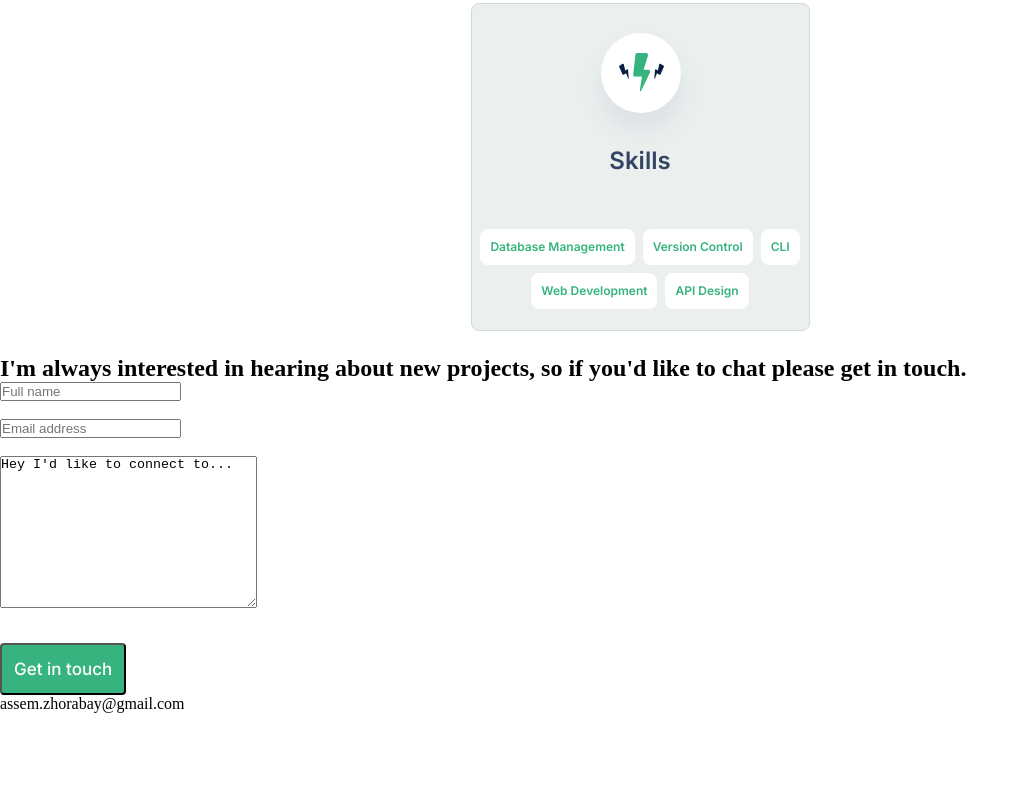
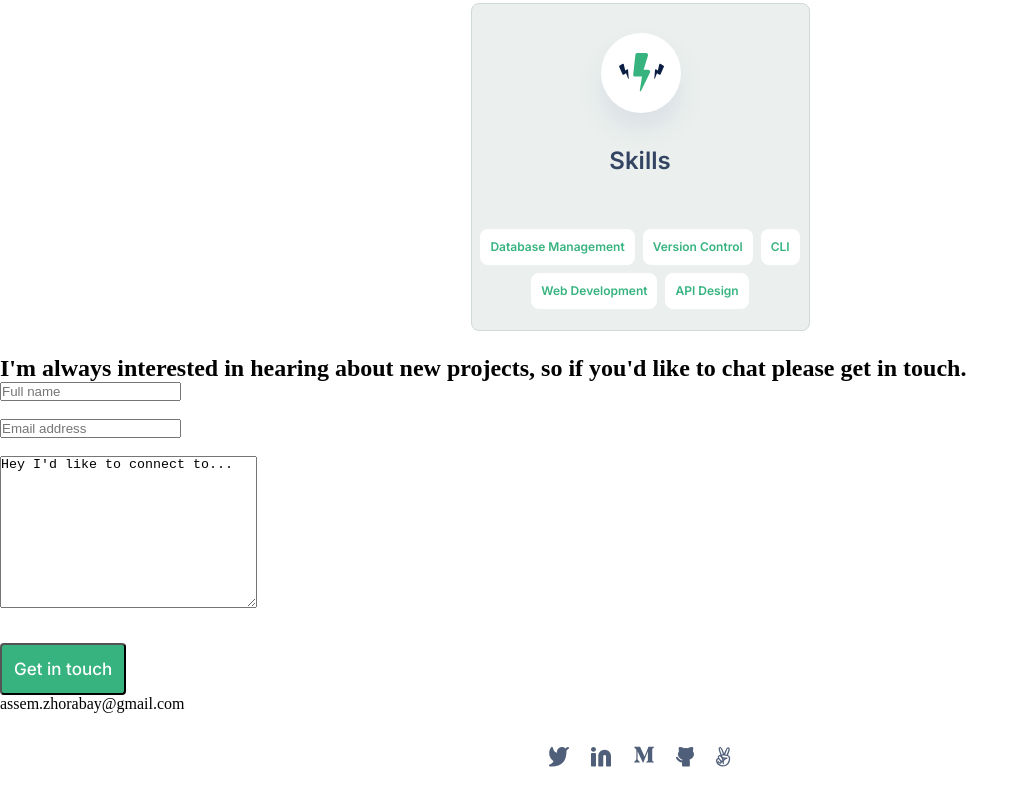
Before and after one commit to zhorabay/My-portfolio, a website: page index.html in a window 1280 px wide. Shown: the part 4693-5498 px from the top of the page, without its empty margins (0-1029 px from the left). Before the commit the page ends 5406 px from the top, so only its background shows below. Drawn offline with Linux system fonts and the light colour scheme.

Commit message:
Add footer to index.html

```diff
--- a/index.html
+++ b/index.html
@@ -182,5 +182,17 @@
         </form>
         <p class="mail">assem.zhorabay@gmail.com</p>
     </section>
+
+    <footer>
+        <div class="socialmedia">
+            <ul>
+                <li><a href="#"><img src="./images/twitter.svg" alt="Twitter"></a></li>
+                <li><a href="#"><img src="./images/Linkedin icon.svg" alt="Linkedin"></a></li>
+                <li><a href="#"><img src="./images/medium.svg" alt="Medium"></a></li>
+                <li><a href="#"><img src="./images/github.svg" alt="Github"></a></li>
+                <li><a href="#"><img src="./images/angellist.svg" alt="Enabled"></a></li>
+            </ul>
+        </div>
+    </footer>
 </body>
 </html>
```
